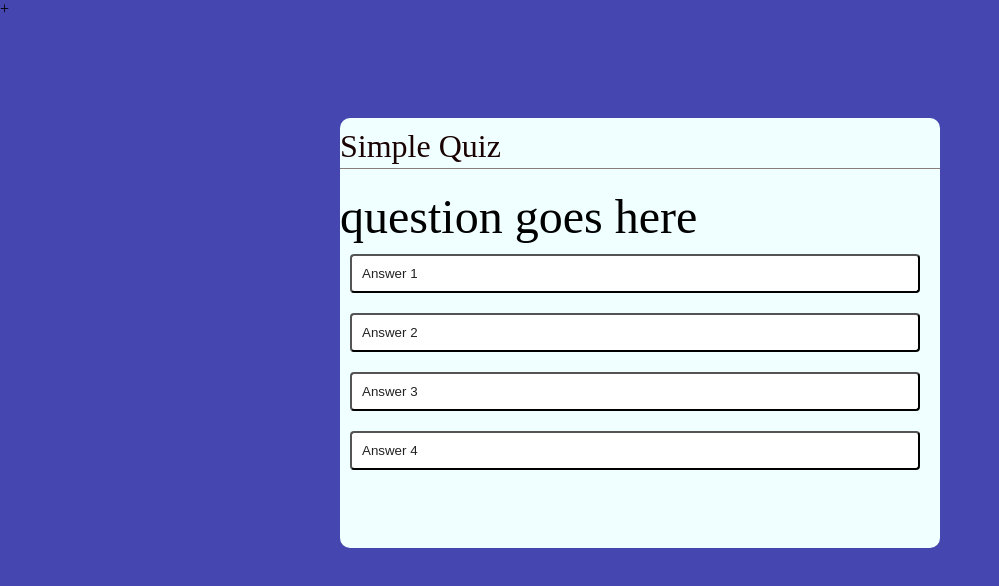
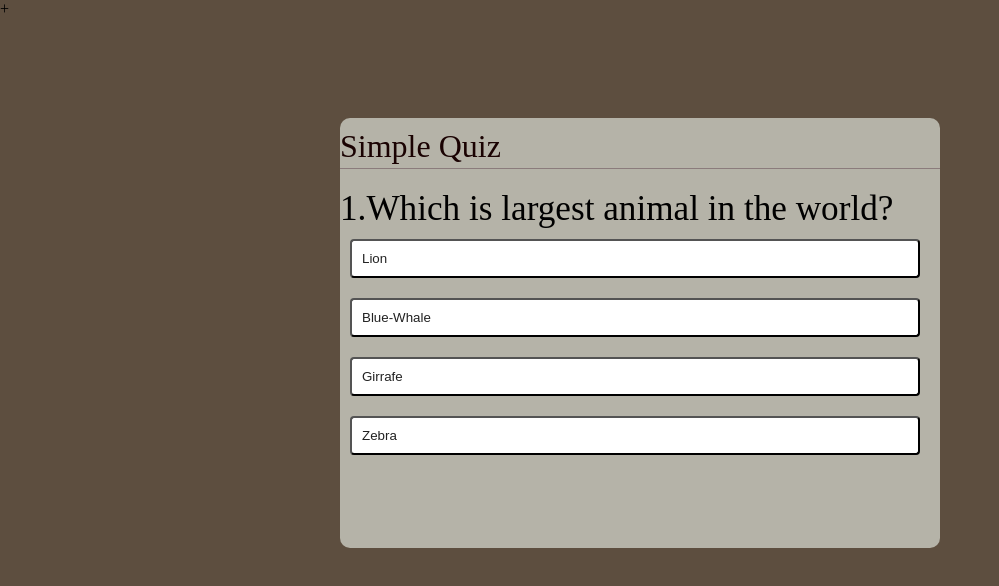
Before and after one commit to Radhika-rawat/QuizApp, a plain HTML site: page index.html in a window 1280 px wide. Shown: the whole page, without its empty margins (0-999 px from the left). Drawn offline with Linux system fonts and the light colour scheme.

Commit message:
commit everything

```diff
--- a/index.html
+++ b/index.html
@@ -11,7 +11,7 @@
   <h1>Simple Quiz</h1>
   <div class="quiz">
    <h2 id="question">question goes here</h2>
-   <div class="answer">
+   <div class="answer" id="answer-buttons">
     <button class="btn">Answer 1</button>
     <button class="btn">Answer 2</button>
     <button class="btn">Answer 3</button>
--- a/quiz.js
+++ b/quiz.js
@@ -0,0 +1,127 @@
+const question=[
+ {
+  question:"Which is largest animal in the world?",
+  answers:[
+   { text:"Lion" ,correct:false},
+   {text: "Blue-Whale" , correct:true},
+   {text: "Girrafe" , correct:false},
+   {text:"Zebra" , correct:false}
+
+  ]
+ },
+ {question:"Which is largest continent in the world?",
+  answers:[
+   { text:"Australia" ,correct:false},
+   {text: "Asia" , correct:true},
+   {text: "Artic" , correct:false},
+   {text:"Africa" , correct:false}
+
+  ]
+ },{
+  question:"Which is smallest continent in the world?",
+  answers:[
+   { text:"Australia" ,correct:true},
+   {text: "Asia" , correct:false},
+   {text: "Artic" , correct:false},
+   {text:"Africa" , correct:false}
+
+  ]
+ },
+ {
+  question:"Which is largest country in the world?",
+  answers:[
+   { text:"Russia" ,correct:true},
+   {text: "India" , correct:false},
+   {text: "England" , correct:false},
+   {text:"USA" , correct:false}
+
+  ]
+ },
+
+];
+
+const questionelement= document.getElementById("question");
+const answerButton= document.getElementById("answer-buttons");
+const nextButton= document.getElementById("next-btn");
+
+let currentquestionIndex=0;
+let score=0;
+function start() {
+  currentquestionIndex=0;
+ score=0;
+ nextButton.innerHTML="Next"
+ show();
+}
+
+function show(){
+ resetState();
+ let currentquestion= question[currentquestionIndex];
+ let questionNo=currentquestionIndex + 1;
+ questionelement.innerHTML=questionNo + "."+ currentquestion.question;
+
+ currentquestion.answers.forEach(answer=>{
+  const button=document.createElement("button");
+   button.innerHTML=answer.text;
+   button.classList.add("btn");
+   answerButton.appendChild(button);
+   if(answer.correct){
+    button.dataset.correct=answer.correct
+   }
+   button.addEventListener("click",selectAnswer)
+
+ });
+}
+
+function resetState(){
+ nextButton.style.display="none";
+ while(answerButton.firstChild){
+  answerButton.removeChild(answerButton.firstChild)
+ }
+}
+
+
+function selectAnswer(e){
+ const selectBtn=e.target;
+ const isCoreect=selectBtn.dataset.correct=="true";
+ if(isCoreect){
+  selectBtn.classList.add("correct");
+  score++;
+
+ }else{
+  selectBtn.classList.add("incorrect")
+ }
+
+ Array.from(answerButton.children).forEach(button=>{
+  if(button.dataset.correct=="true"){
+   button.classList.add("correct")
+  }
+  button.disabled=true;
+ });
+ nextButton.style.display="block"
+
+}
+function handleNext(){
+ currentquestionIndex++;
+ if(currentquestionIndex<question.length){
+  show();
+ }else{
+  showScore();
+ }
+
+ function showScore(){
+  resetState();
+  questionelement.innerHTML=`You scored ${score} out of ${question.length}`;
+  nextButton.innerHTML="Play Again"
+  nextButton.style.display="block";
+ }
+}
+nextButton.addEventListener("click",()=>{
+ if(currentquestionIndex <question.length){
+  handleNext();
+
+ }else{
+  start();
+ }
+})
+
+start();
--- a/style.css
+++ b/style.css
@@ -5,11 +5,11 @@
 }
 
 body{
- background-color: rgb(70, 70, 176);
+ background-color: rgb(93, 78, 63);
 }
 
 .app{
- background-color: azure;
+ background-color: rgba(195, 195, 185, 0.863);
  width: 90%;
  max-width: 600px;
  margin: 100px auto 0;
@@ -33,7 +33,7 @@ height: 430px;
 }
 
 .quiz h2{
- font-size: 3rem;
+ font-size: 2.2rem;
 color: black;
 font-weight: 500;
 
@@ -52,10 +52,13 @@ font-weight: 500;
  cursor: pointer;
  transition: 0.3sec;
 }
-.btn:hover{
+.btn:hover:not([disabled]){
  background-color: #222;
  color: #fff;
  transition: 0.3s;
+}
+.btn:disabled{
+ cursor:no-drop ;
 }
 
 #next-btn{
@@ -74,3 +77,11 @@ padding: 10px;
  display:block;
  display: none;
 }
+
+.correct{
+ background-color: green;
+}
+
+.incorrect{
+ background-color: red;
+}
```
